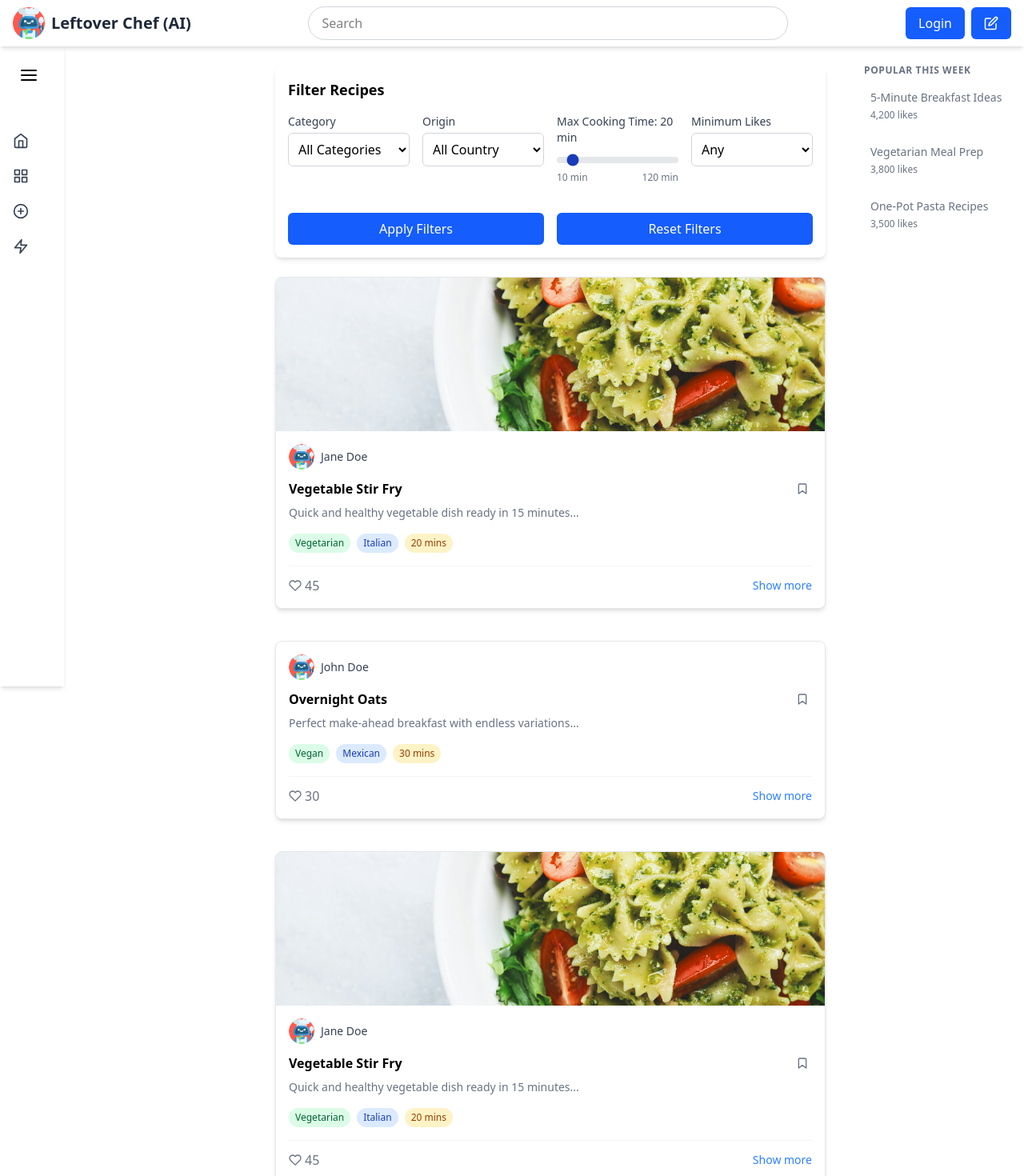
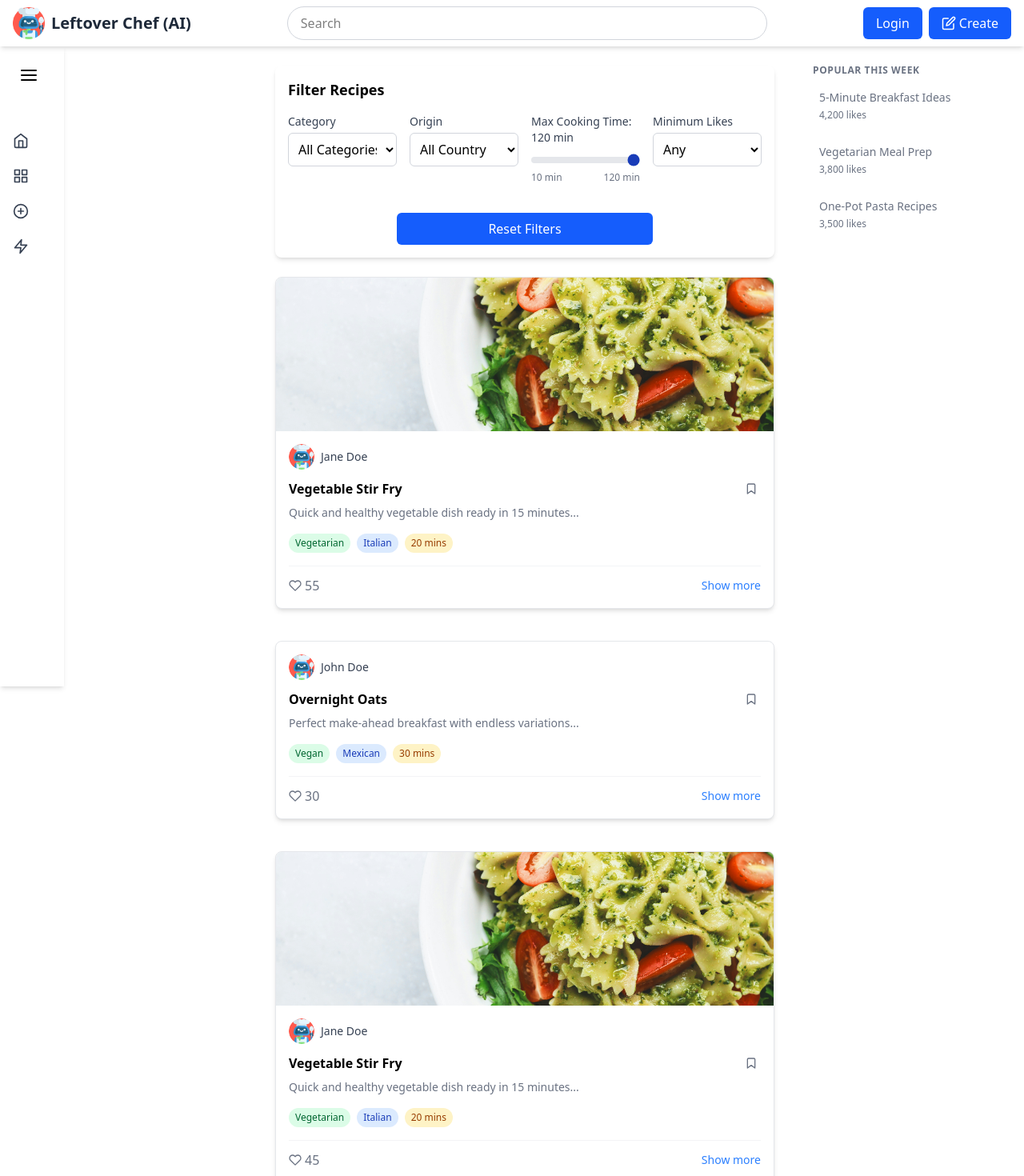
Before and after one commit to DipuSd/Leftover-chef-AI-, a React (Vite) app: page / in a window 1280 px wide. Shown: the top 1470 px of the page at 80% size. Built offline with nearby package versions, Linux system fonts and the light colour scheme.

Commit message:
bug fixes, quality improvement

```diff
--- a/src/App.jsx
+++ b/src/App.jsx
@@ -5,14 +5,16 @@ import FeaturedContainer from "./FeaturedContainer";
 import React, { useState } from "react";
 
 function App() {
+  const sampleFood = "/sample-food.jpg";
+  const sampleProfile = "/robot_chef.png";
   const [sidebarOpen, setSidebarOpen] = useState(false);
-  const recipes = [
+  const [recipes, setRecipes] = useState([
     {
       id: 1,
       title: "Vegetable Stir Fry",
       description: "Quick and healthy vegetable dish ready in 15 minutes...",
       hasImage: true,
-      imgUrl: "src/assets/sample-food.jpg",
+      imgUrl: sampleFood,
       category: "Vegetarian",
       origin: "Italian",
       instructions: [
@@ -22,8 +24,8 @@ function App() {
         "Add sauce and serve",
       ],
       cookingTime: "20 mins",
-      initialLikes: 45,
-      userProfilePic: "src/assets/robot_chef.png",
+      initialLikes: 55,
+      userProfilePic: sampleProfile,
       userName: "Jane Doe",
     },
     {
@@ -41,7 +43,7 @@ function App() {
       ],
       cookingTime: "30 mins",
       initialLikes: 30,
-      userProfilePic: "src/assets/robot_chef.png",
+      userProfilePic: sampleProfile,
       userName: "John Doe",
     },
     {
@@ -49,7 +51,7 @@ function App() {
       title: "Vegetable Stir Fry",
       description: "Quick and healthy vegetable dish ready in 15 minutes...",
       hasImage: true,
-      imgUrl: "src/assets/sample-food.jpg",
+      imgUrl: sampleFood,
       category: "Vegetarian",
       origin: "Italian",
       instructions: [
@@ -60,11 +62,11 @@ function App() {
       ],
       cookingTime: "20 mins",
       initialLikes: 45,
-      userProfilePic: "src/assets/robot_chef.png",
+      userProfilePic: sampleProfile,
       userName: "Jane Doe",
     },
     {
-      id: 2,
+      id: 4,
       title: "Overnight Oats",
       description: "Perfect make-ahead breakfast with endless variations...",
       hasImage: false,
@@ -78,19 +80,42 @@ function App() {
       ],
       cookingTime: "30 mins",
       initialLikes: 30,
-      userProfilePic: "src/assets/robot_chef.png",
+      userProfilePic: sampleProfile,
       userName: "John Doe",
     },
-  ];
+  ]);
+
   const featuredItems = [
     { title: "5-Minute Breakfast Ideas", likes: 4200 },
     { title: "Vegetarian Meal Prep", likes: 3800 },
     { title: "One-Pot Pasta Recipes", likes: 3500 },
   ];
+
+  function addNewRecipe(newRecipe) {
+    const newId = Math.max(...recipes.map((recipe) => recipe.id), 0) + 1;
+    setRecipes((prevRecipes) => [
+      ...prevRecipes,
+      {
+        id: newId,
+        title: newRecipe.title,
+        description: newRecipe.description,
+        hasImage: Boolean(newRecipe.image),
+        imgUrl: newRecipe.image || " ",
+        category: newRecipe.category,
+        origin: newRecipe.origin,
+        instructions: newRecipe.steps,
+        cookingTime: `${newRecipe.cookingTime} mins`,
+        initialLikes: 0,
+        userProfilePic: sampleProfile,
+        userName: "DemoUser",
+      },
+    ]);
+  }
+
   return (
     <>
       <div className="min-h-screen flex flex-col">
-        <Navbar />
+        <Navbar onSubmit={addNewRecipe} />
         <div className="flex flex-1">
           <Sidebar sidebarOpen={sidebarOpen} setSidebarOpen={setSidebarOpen} />
           <div className="flex-1 flex justify-center lg:ml-80">
--- a/src/Navbar.jsx
+++ b/src/Navbar.jsx
@@ -1,10 +1,13 @@
-import { FiEdit } from "react-icons/fi";
+import { FiEdit, FiEdit3 } from "react-icons/fi";
 import { useNavigate } from "react-router-dom";
 import React, { useState } from "react";
 import LoginPopup from "./LoginPopup";
 import RecipeCreationPopup from "./RecipeCreationPopup";
+import { useLocation } from "react-router-dom";
 
-function Navbar() {
+function Navbar({ onSubmit }) {
+  const Logo = "/robot_chef.png";
+  const location = useLocation();
   const navigate = useNavigate();
   const [showLoginPopUp, setLoginPopUp] = useState(false);
   const [showRecipePopup, setRecipePopUp] = useState(false);
@@ -20,11 +23,7 @@ function Navbar() {
             className="flex items-center space-x-2 cursor-pointer"
             onClick={handleLogoClick}
           >
-            <img
-              src="src\assets\robot_chef.png"
-              alt="robot chef"
-              className="h-10 w-10"
-            />
+            <img src={Logo} alt="robot chef" className="h-10 w-10" />
             <span className="text-xl font-bold text-gray-800">
               Leftover Chef (AI)
             </span>
@@ -37,6 +36,8 @@ function Navbar() {
             />
           </div>
           <div className="flex justify-between gap-2">
+            {location.pathname == "/" && (
+              <>
                 <button
                   className="bg-blue-600 hover:bg-blue-700 text-white px-4 py-2 rounded-md transition duration-300 cursor-pointer"
                   onClick={() => setLoginPopUp(true)}
@@ -44,11 +45,23 @@ function Navbar() {
                   Login
                 </button>
                 <button
-              className="bg-blue-600 hover:bg-blue-700 text-white px-4 py-2 rounded-md transition duration-300 cursor-pointer"
+                  className="bg-blue-600 hover:bg-blue-700 text-white px-4 py-2 rounded-md transition duration-300 cursor-pointer flex justify-between gap-1 items-center"
                   onClick={() => setRecipePopUp(true)}
                 >
                   <FiEdit size={18} />
+                  <span className="text-m">Create</span>
                 </button>
+              </>
+            )}
+            {location.pathname == "/dashboard" && (
+              <button
+                onClick="#"
+                className="bg-blue-600 rounded-md text-white px-4 py-2 hover:bg-blue-700 ml-auto cursor-pointer flex justify-between gap-2 items-center"
+              >
+                <FiEdit3 size={18} />
+                <span className="text-m">Edit</span>
+              </button>
+            )}
           </div>
         </div>
       </nav>
@@ -59,6 +72,7 @@ function Navbar() {
       <RecipeCreationPopup
         isOpen={showRecipePopup}
         onClose={() => setRecipePopUp(false)}
+        onCreate={onSubmit}
       />
     </>
   );
--- a/src/RecipeCard.jsx
+++ b/src/RecipeCard.jsx
@@ -16,6 +16,8 @@ function RecipeCard({
   userName,
   isBookMarked = false,
   needTrashIcon = false,
+  onDelete,
+  onRemoveBookmark,
 }) {
   const [isLiked, setIsLiked] = useState(false);
   const [isBookmarked, setIsBookmarked] = useState(isBookMarked);
@@ -29,6 +31,23 @@ function RecipeCard({
       setLikeCount((prev) => prev + 1);
     }
     setIsLiked(!isLiked);
+  };
+
+  const handleDelete = () => {
+    if (
+      window.confirm(
+        "Are you sure you would like to delete this created recipe"
+      )
+    ) {
+      onDelete();
+    }
+  };
+  const handleBookmarkCick = () => {
+    const newBookmarkState = !isBookmarked;
+    setIsBookmarked(newBookmarkState);
+    if (!newBookmarkState && onRemoveBookmark) {
+      onRemoveBookmark();
+    }
   };
 
   return (
@@ -68,9 +87,9 @@ function RecipeCard({
             } cursor-pointer`}
             onClick={() => {
               if (needTrashIcon) {
-                // Delete action
+                handleDelete();
               } else {
-                setIsBookmarked(!isBookmarked);
+                handleBookmarkCick();
               }
             }}
           >
--- a/src/RecipeContainer.jsx
+++ b/src/RecipeContainer.jsx
@@ -3,6 +3,39 @@ import React, { useState } from "react";
 
 function RecipeContainer({ recipes }) {
   const [cookingTime, setCookingTime] = useState(20);
+  const [filters, setFilters] = useState({
+    category: "",
+    origin: "",
+    cookingTime: 120,
+    minLikes: 0,
+  });
+
+  const handleFilterChange = (e) => {
+    const { id, value } = e.target;
+    setFilters((prev) => ({
+      ...prev,
+      [id]: id == "cookingTime" || id === "minLikes" ? parseInt(value) : value,
+    }));
+  };
+
+  const filteredRecipes = recipes.filter((recipe) => {
+    return (
+      (filters.category === "" ||
+        recipe.category.toLowerCase() === filters.category) &&
+      (filters.origin === "" || recipe.origin === filters.origin) &&
+      parseInt(recipe.cookingTime) <= filters.cookingTime &&
+      recipe.initialLikes >= filters.minLikes
+    );
+  });
+
+  const resetFilters = () => {
+    setFilters({
+      category: "",
+      origin: "",
+      cookingTime: 120,
+      minLikes: 0,
+    });
+  };
 
   return (
     <div className="space-y-6">
@@ -15,6 +48,8 @@ function RecipeContainer({ recipes }) {
             </label>
             <select
               id="category"
+              value={filters.category}
+              onChange={handleFilterChange}
               className="w-full p-2 border border-gray-300 rounded-md focus:ring-2 focus:ring-blue-500 focus:border-blue-500"
             >
               <option value="">All Categories</option>
@@ -29,6 +64,8 @@ function RecipeContainer({ recipes }) {
             </label>
             <select
               id="origin"
+              value={filters.origin}
+              onChange={handleFilterChange}
               className="w-full p-2 border border-gray-300 rounded-md focus:ring-2 focus:ring-blue-500 focus:border-blue-500"
             >
               <option value="">All Country</option>
@@ -42,7 +79,7 @@ function RecipeContainer({ recipes }) {
           </div>
           <div>
             <label className="block text-sm font-medium text-gray-700 mb-1">
-              Max Cooking Time: {cookingTime} min
+              Max Cooking Time: {filters.cookingTime} min
             </label>
             <input
               type="range"
@@ -50,8 +87,8 @@ function RecipeContainer({ recipes }) {
               min="10"
               max="120"
               step="5"
-              value={cookingTime}
-              onChange={(e) => setCookingTime(parseInt(e.target.value))}
+              value={filters.cookingTime}
+              onChange={handleFilterChange}
               className="w-full h-2 bg-gray-200 rounded-lg appearance-none cursor-pointer accent-blue-800"
             />
             <div className="flex justify-between text-xs text-gray-500 mt-1">
@@ -64,10 +101,12 @@ function RecipeContainer({ recipes }) {
               Minimum Likes
             </label>
             <select
-              id="likes"
+              id="minLikes"
+              value={filters.minLikes}
+              onChange={handleFilterChange}
               className="w-full p-2 border border-gray-300 rounded-md focus:ring-2 focus:ring-blue-500 focus:border-blue-500"
             >
-              <option value=" ">Any</option>
+              <option value="0">Any</option>
               <option value="10">10+ Likes</option>
               <option value="50">50+ Likes</option>
               <option value="100">100+ Likes</option>
@@ -77,13 +116,7 @@ function RecipeContainer({ recipes }) {
         </div>
         <div className="flex justify-center space-x-4 mt-4">
           <button
-            onClick="#"
-            className=" md:w-full lg:w-80 px-4 py-2 bg-blue-600 hover:bg-blue-700 rounded-md text-white focus:outline-none cursor-pointer mt-5"
-          >
-            Apply Filters
-          </button>
-          <button
-            onClick="#"
+            onClick={resetFilters}
             className=" md:w-full lg:w-80 px-4 py-2 bg-blue-600 hover:bg-blue-700 rounded-md text-white focus:outline-none cursor-pointer mt-5"
           >
             Reset Filters
@@ -91,7 +124,7 @@ function RecipeContainer({ recipes }) {
         </div>
       </div>
       <div className="grid grid-cols-1 gap-6">
-        {recipes.map((recipe) => (
+        {filteredRecipes.map((recipe) => (
           <RecipeCard
             key={recipe.id}
             id={recipe.id}
--- a/src/pages/Dashboard/DashBoardContent.jsx
+++ b/src/pages/Dashboard/DashBoardContent.jsx
@@ -1,8 +1,24 @@
+import { useState } from "react";
 import RecipeCard from "../../RecipeCard";
 import RecipeGenerationCard from "../recipeGeneration/RecipeGenerationCard";
 import { FiEdit3 } from "react-icons/fi";
 
-function DashBoardContent({ createdRecipes, savedRecipes, sidebarOpen }) {
+function DashBoardContent({
+  createdRecipes,
+  savedRecipes,
+  sidebarOpen,
+  onDeleteRecipe,
+  onRemoveSavedRecipe,
+}) {
+  const DashBoardProfilePic = "/robot_chef.png";
+
+  const getLikeCount = () => {
+    return createdRecipes.reduce(
+      (total, recipe) => total + recipe.initialLikes,
+      0
+    );
+  };
+
   return (
     <div className="flex-1 p-6">
       <div className="flex flex-col md:flex-row gap-6">
@@ -10,7 +26,7 @@ function DashBoardContent({ createdRecipes, savedRecipes, sidebarOpen }) {
           <div className="bg-white rounded-lg shadow-md p-6 mb-6">
             <div className="flex items-center space-x-4 mb-6">
               <img
-                src="src/assets/robot_chef.png"
+                src={DashBoardProfilePic}
                 alt="profile placeholder"
                 className={`${
                   sidebarOpen ? "md:w-12 md:h-12 lg:w-20 lg:h-20" : "w-20 h-20"
@@ -20,30 +36,20 @@ function DashBoardContent({ createdRecipes, savedRecipes, sidebarOpen }) {
                 <h1 className="text-2xl font-bold">John Doe</h1>
                 <p className="text-gray-600">JohnDoe@Example.com</p>
               </div>
-              <button
-                onClick="#"
-                className={`bg-blue-600 rounded-md text-white px-4 py-2 hover:bg-blue-700 ml-auto ${
-                  sidebarOpen
-                    ? "md:invisible md:cursor-not-allowed md:pointer-events-none lg:visible lg:cursor-pointer lg:pointer-events-auto"
-                    : ""
-                }`}
-              >
-                <FiEdit3 size={18} />
-              </button>
             </div>
 
             <div className="grid grid-cols-1 md:grid-cols-3 gap-4">
               <div className="bg-blue-50 p-4 rounded-lg">
                 <h3 className="text-gray-600 text-sm">Saved Recipes</h3>
-                <p className="text-2xl font-bold">5</p>
+                <p className="text-2xl font-bold">{savedRecipes.length}</p>
               </div>
               <div className="bg-green-50 p-4 rounded-lg">
                 <h3 className="text-gray-600 text-sm">Created Recipes</h3>
-                <p className="text-2xl font-bold">3</p>
+                <p className="text-2xl font-bold">{createdRecipes.length}</p>
               </div>
               <div className="bg-amber-50 p-4 rounded-lg">
                 <h3 className="text-gray-600 text-sm">Total Likes Received</h3>
-                <p className="text-2xl font-bold">50</p>
+                <p className="text-2xl font-bold">{getLikeCount()}</p>
               </div>
             </div>
           </div>
@@ -51,7 +57,11 @@ function DashBoardContent({ createdRecipes, savedRecipes, sidebarOpen }) {
             <h2 className="text-xl font-bold mb-4">Your Created Recipes</h2>
             <div className="space-y-4">
               {createdRecipes.map((recipe) => (
-                <RecipeCard key={recipe.id} {...recipe} />
+                <RecipeCard
+                  key={recipe.id}
+                  {...recipe}
+                  onDelete={() => onDeleteRecipe(recipe.id)}
+                />
               ))}
             </div>
           </div>
@@ -63,9 +73,17 @@ function DashBoardContent({ createdRecipes, savedRecipes, sidebarOpen }) {
             <div className="space-y-4">
               {savedRecipes.map((recipe) =>
                 recipe.isAiGenerated ? (
-                  <RecipeGenerationCard key={recipe.id} {...recipe} />
+                  <RecipeGenerationCard
+                    key={recipe.id}
+                    {...recipe}
+                    onRemove={() => onRemoveSavedRecipe(recipe.id)}
+                  />
                 ) : (
-                  <RecipeCard key={recipe.id} {...recipe} />
+                  <RecipeCard
+                    key={recipe.id}
+                    {...recipe}
+                    onRemoveBookmark={() => onRemoveSavedRecipe(recipe.id)}
+                  />
                 )
               )}
             </div>
--- a/src/pages/Dashboard/DashBoardPage.jsx
+++ b/src/pages/Dashboard/DashBoardPage.jsx
@@ -4,20 +4,22 @@ import DashBoardContent from "./DashBoardContent";
 import React, { useState } from "react";
 
 function DashBoardPage() {
+  const ProfilePic = "/robot_chef.png";
+  const CoverImage = "/sample-food.jpg";
   const [sidebarOpen, setSidebarOpen] = useState(false);
-  const createRecipes = [
+  const [createdRecipes, setCreatedRecipes] = useState([
     {
       id: 1,
       title: "Home made pizza",
       description: "Delicious homemade pizza with fresh ingredients",
       hasImage: true,
-      imgUrl: "src/assets/sample-food.jpg",
+      imgUrl: CoverImage,
       category: "Vegetarian",
       origin: "Italian",
       instructions: ["Make dough", "Add toppings", "Bake at 400°F"],
       cookingTime: "45 min",
       initialLikes: 25,
-      userProfilePic: "src/assets/robot_chef.png",
+      userProfilePic: ProfilePic,
       userName: "John doe",
       needTrashIcon: true,
     },
@@ -26,13 +28,13 @@ function DashBoardPage() {
       title: "Home made pizza",
       description: "Delicious homemade pizza with fresh ingredients",
       hasImage: false,
-      imgUrl: "src/assets/sample-food.jpg",
+      imgUrl: CoverImage,
       category: "Vegetarian",
       origin: "Italian",
       instructions: ["Make dough", "Add toppings", "Bake at 400°F"],
       cookingTime: "45 min",
       initialLikes: 13,
-      userProfilePic: "src/assets/robot_chef.png",
+      userProfilePic: ProfilePic,
       userName: "Jane doe",
       needTrashIcon: true,
     },
@@ -41,19 +43,19 @@ function DashBoardPage() {
       title: "Home made pizza",
       description: "Delicious homemade pizza with fresh ingredients",
       hasImage: true,
-      imgUrl: "src/assets/sample-food.jpg",
+      imgUrl: CoverImage,
       category: "Vegetarian",
       origin: "Italian",
       instructions: ["Make dough", "Add toppings", "Bake at 400°F"],
       cookingTime: "45 min",
       initialLikes: 12,
-      userProfilePic: "src/assets/robot_chef.png",
+      userProfilePic: ProfilePic,
       userName: "Jane doe",
       needTrashIcon: true,
     },
-  ];
+  ]);
 
-  const savedRecipes = [
+  const [savedRecipes, setSavedRecipes] = useState([
     {
       id: 1,
       title: "AI-generated Pasta",
@@ -70,13 +72,13 @@ function DashBoardPage() {
       title: "Home made pizza",
       description: "Delicious homemade pizza with fresh ingredients",
       hasImage: true,
-      imgUrl: "src/assets/sample-food.jpg",
+      imgUrl: CoverImage,
       category: "Vegetarian",
       origin: "Italian",
       instructions: ["Make dough", "Add toppings", "Bake at 400°F"],
       cookingTime: "45 min",
       initialLikes: 25,
-      userProfilePic: "src/assets/robot_chef.png",
+      userProfilePic: ProfilePic,
       userName: "John doe",
       isAiGenerated: false,
       isBookMarked: true,
@@ -97,18 +99,30 @@ function DashBoardPage() {
       title: "Home made pizza",
       description: "Delicious homemade pizza with fresh ingredients",
       hasImage: true,
-      imgUrl: "src/assets/sample-food.jpg",
+      imgUrl: CoverImage,
       category: "Vegetarian",
       origin: "Italian",
       instructions: ["Make dough", "Add toppings", "Bake at 400°F"],
       cookingTime: "45 min",
       initialLikes: 25,
-      userProfilePic: "src/assets/robot_chef.png",
+      userProfilePic: ProfilePic,
       userName: "John doe",
       isAiGenerated: false,
       isBookMarked: true,
     },
-  ];
+  ]);
+
+  const handleDeleteRecipe = (recipeId) => {
+    setCreatedRecipes((prevRecipe) =>
+      prevRecipe.filter((recipe) => recipe.id !== recipeId)
+    );
+  };
+
+  const handleRemoveSavedRecipe = (recipeId) => {
+    setSavedRecipes((prevRecipe) =>
+      prevRecipe.filter((recipe) => recipe.id !== recipeId)
+    );
+  };
 
   return (
     <div className="min-h-screen flex flex-col">
@@ -127,9 +141,11 @@ function DashBoardPage() {
           }`}
         >
           <DashBoardContent
-            createdRecipes={createRecipes}
+            createdRecipes={createdRecipes}
             savedRecipes={savedRecipes}
             sidebarOpen={sidebarOpen}
+            onDeleteRecipe={handleDeleteRecipe}
+            onRemoveSavedRecipe={handleRemoveSavedRecipe}
           />
         </main>
       </div>
--- a/src/pages/quickTips/QuickTipsPage.jsx
+++ b/src/pages/quickTips/QuickTipsPage.jsx
@@ -41,8 +41,8 @@ function QuickTipsPage() {
       <div className="flex flex-1">
         <div
           className={`${
-            sidebarOpen ? "md:w-64 lg:w-64" : "md:w-20 lg:w-20"
-          } transition-all duration-300`}
+            sidebarOpen ? "md:w-64" : "md:w-20"
+          } transition-all duration-300 lg:absolute lg:left-0 lg:z-10`}
         >
           <Sidebar sidebarOpen={sidebarOpen} setSidebarOpen={setSidebarOpen} />
         </div>
```
Also changed, not shown: src/RecipeCreationPopup.jsx (+13 -3 lines), src/pages/recipeGeneration/RecipeGenerationCard.jsx (+10 -1 lines), public/robot_chef.png (renamed from src/assets/robot_chef.png), public/sample-food.jpg (renamed from src/assets/sample-food.jpg). Lines whose indentation alone changed are shown as unchanged.
